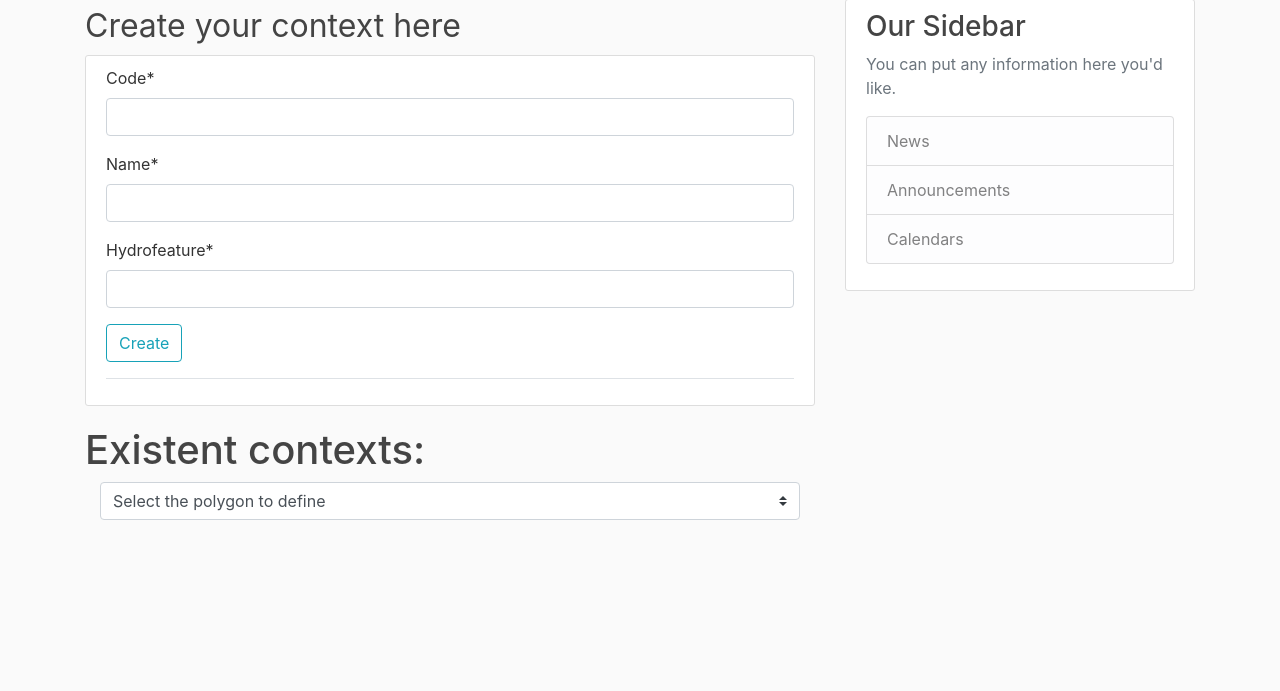
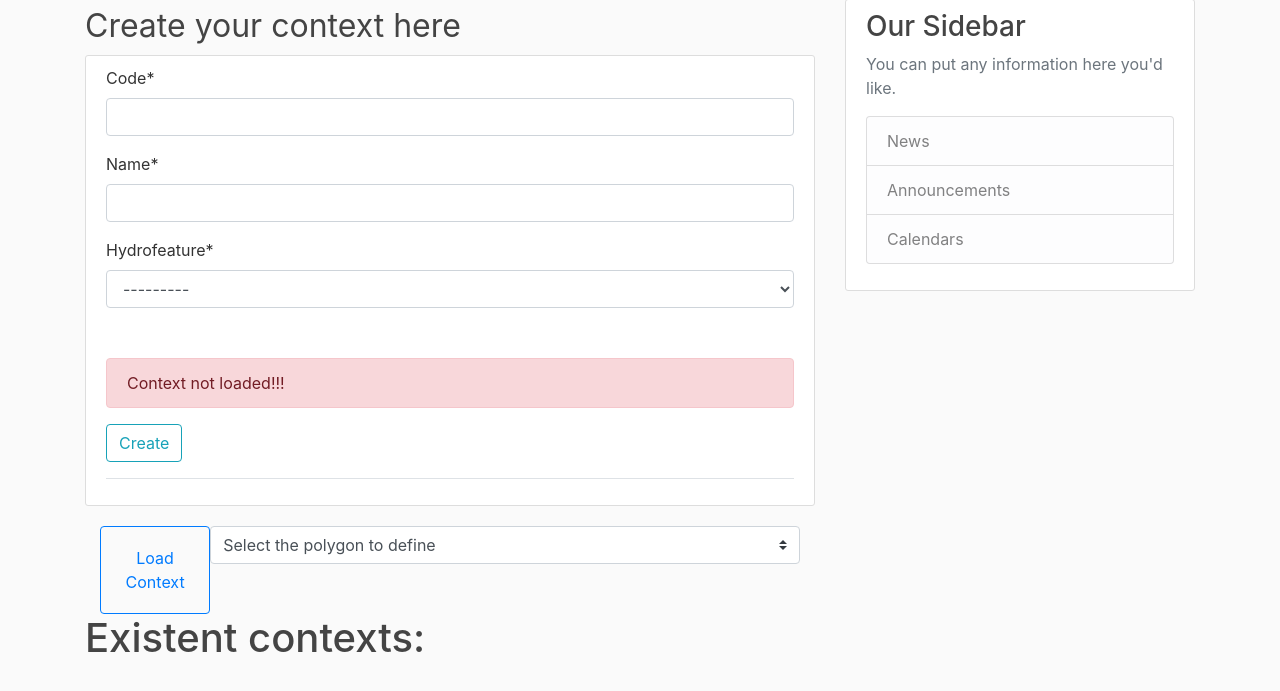
Before and after one commit to RiverCure/Rivercure-Portal, a Django app: page /context/ in a window 1280 px wide. Shown: the part 81-772 px from the top of the page. Run offline with Django 3.2, Linux system fonts and the light colour scheme; data that the repository does not hold is empty; some libraries are stand-ins or nearby versions.

Commit message:
context being saved on db, missing boundaries

```diff
--- a/context/forms.py
+++ b/context/forms.py
@@ -15,7 +15,7 @@
 class ContextForm(forms.Form):
     code = forms.CharField()
     name = forms.CharField()
-    hydroFeature = forms.CharField()
+    hydroFeature = forms.ModelChoiceField(queryset=e_HydroFeature.objects.all())
     domain = forms.CharField(widget=forms.HiddenInput())
     alignment = forms.CharField(widget=forms.HiddenInput())
     refinement = forms.CharField(widget=forms.HiddenInput())
--- a/context/static/context/js/context.js
+++ b/context/static/context/js/context.js
@@ -282,6 +282,10 @@
         document.querySelector('#id_domain').value = domain;
         document.querySelector('#id_alignment').value = alignment;
         document.querySelector('#id_refinement').value = refinement;
+
+        // Change alert on form
+        document.querySelector('#load-status').innerHTML = "Context loaded";
+        document.querySelector('#load-status').className = "alert alert-success";
     }
 }
 
--- a/context/templates/context/context.html
+++ b/context/templates/context/context.html
@@ -32,6 +32,8 @@
                 map.on("draw:edited", e => {MyFunctions.editStop(e, map)});
                 //enable controls when users changes the select polygon
                 document.querySelector("#polygon-type").addEventListener("change", e => {MyFunctions.polygonTypeChange(e, drawControl);});
+                // load button action
+                document.querySelector("#load-btn").addEventListener('click', MyFunctions.sendContext);
             });
         });
     </script>
@@ -47,6 +49,9 @@
             <input type="hidden" id="alignment" name="alignment" value="">
             <input type="hidden" id="refinement" name="refinement" value="">
             {{ form|crispy }}
+            <div id="load-status" class="alert alert-danger" role="alert">
+                Context not loaded!!!
+            </div>
             <div class="form-group">
                 <button id="submit-btn" class="btn btn-outline-info" type="submit">Create</button>
             </div>
@@ -54,16 +59,11 @@
         <div class="border-top pt-3">
         </div>
     </div>
-    <h1>Existent contexts:</h1>
-    {% for context in contexts %}
-      <div>
-        <a>{{ context.Name }}</a>
-      </div>
-    {% endfor %}
 
 
     {% leaflet_map "my_map" %}
-    <div class="container">
+    <div class="container" style="display: flex">
+        <button type="button" id='load-btn' class="btn btn-outline-primary">Load Context</button>
         <select name="polygon-type" id="polygon-type" class="browser-default custom-select">
             <option value="none" selected disabled>Select the polygon to define</option>
             <option value="Domain">Domain</option>
@@ -72,4 +72,11 @@
             <option value="Refinement">Refinement</option>
         </select>
     </div>
+
+    <h1>Existent contexts:</h1>
+    {% for context in contexts %}
+      <div>
+        <a>{{ context.Name }}</a>
+      </div>
+    {% endfor %}
 {% endblock %}
--- a/context/views.py
+++ b/context/views.py
@@ -3,6 +3,8 @@
 from django.contrib import messages
 from django.contrib.gis.geos import Polygon
 from .models import e_Context
+from django.contrib.gis.geos import MultiLineString, MultiPolygon, Polygon, LineString
+import json
 
 def show_context(request):
     context = {
@@ -13,12 +15,17 @@
     if request.method == 'POST':
         form = ContextForm(request.POST)
         if form.is_valid():
-            print(form.cleaned_data['code'])
-            print(form.cleaned_data['name'])
-            print(form.cleaned_data['hydroFeature'])
-            print(form.cleaned_data['domain'])
-            print(form.cleaned_data['alignment'])
-            print(form.cleaned_data['refinement'])
+            # initialize and save the context
+            e_context = e_Context()
+            e_context.code = form.cleaned_data['code']
+            e_context.Name = form.cleaned_data['name']
+            e_context.hydroFeature = form.cleaned_data['hydroFeature']
+            e_context.geomExternalBoundary = MultiPolygon(Polygon(json.loads(form.cleaned_data['domain'])['geometry']['coordinates'][0]))
+            e_context.geomInternalBoundary = MultiPolygon(Polygon(json.loads(form.cleaned_data['refinement'])['geometry']['coordinates'][0]))
+            e_context.geomAlignment = MultiLineString(LineString(json.loads(form.cleaned_data['alignment'])['geometry']['coordinates']))
+            e_context.save()
+
+            # initialize and save boundaries
 
             messages.success(request,f'Context created with success!')
             return render(request, 'context/context.html', context)
```
